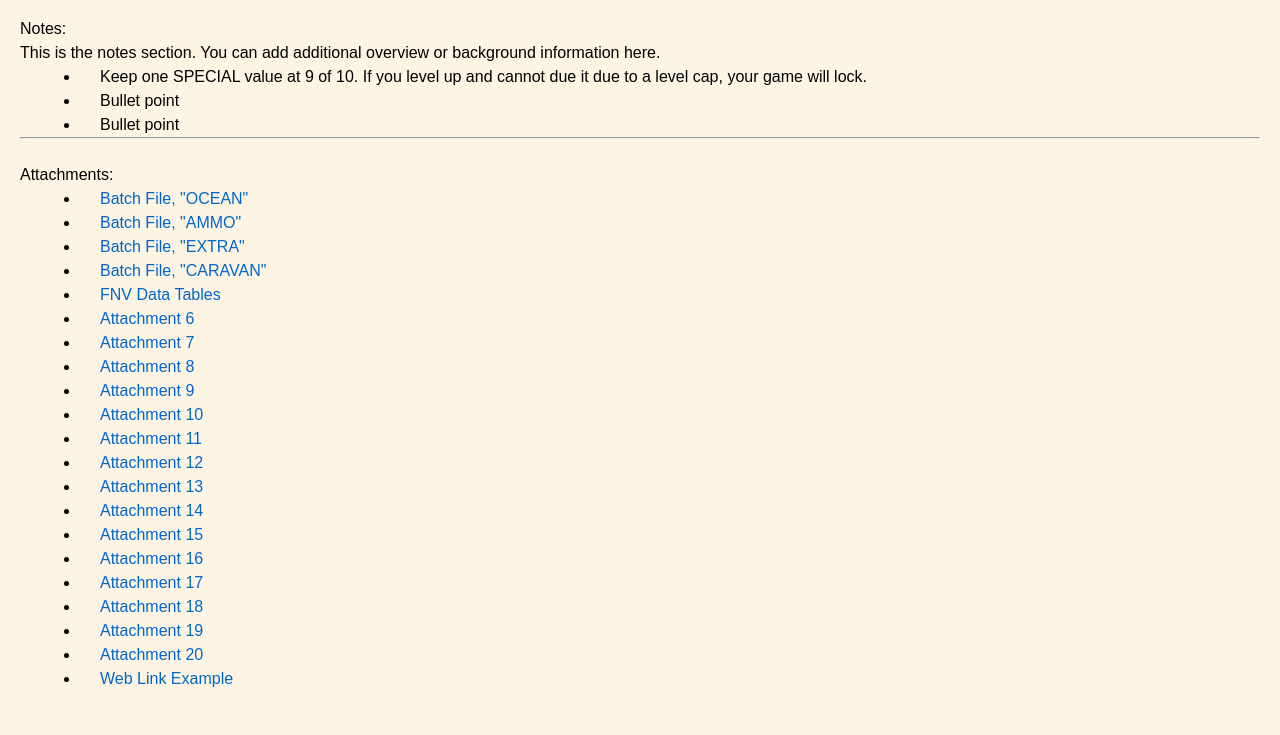
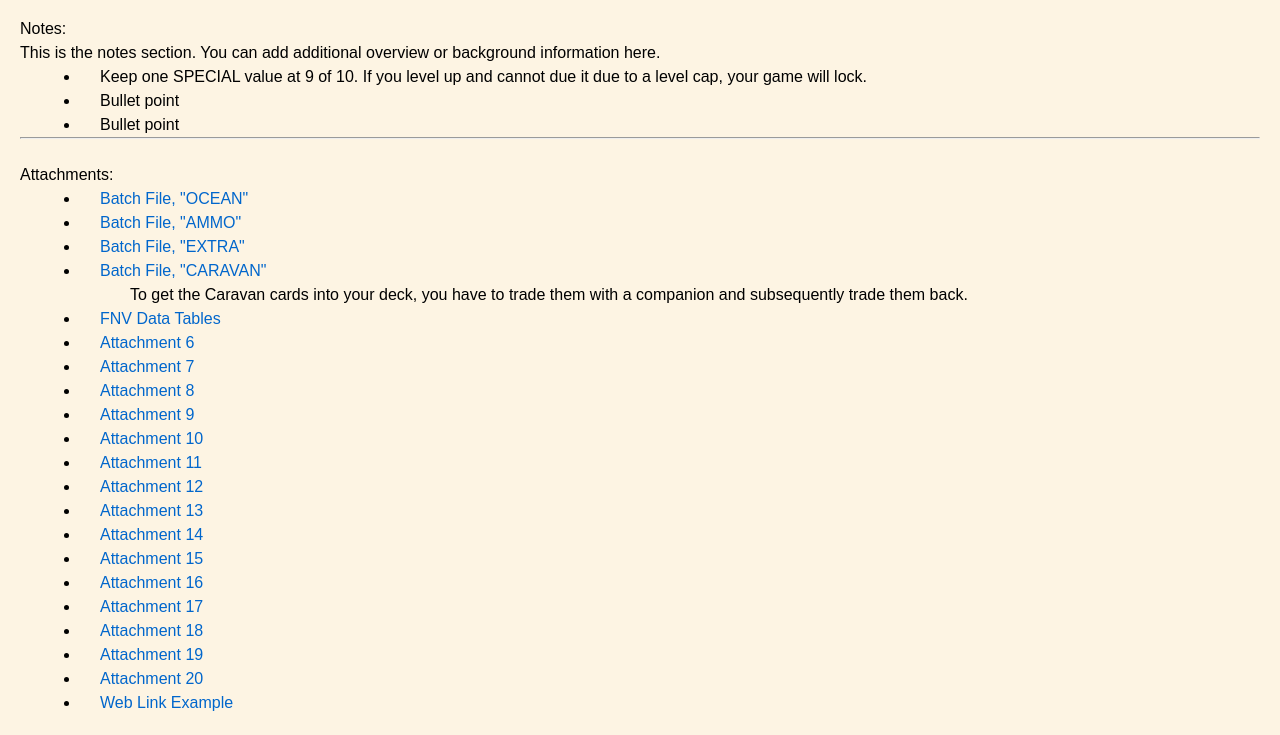
Before and after one commit to EX070694/FNV, a plain HTML site: page index.html in a window 1280 px wide. Shown: the part 845-1580 px from the top of the page. Before the commit the page ends 1556 px from the top, so only its background shows below. Drawn offline with Linux system fonts and the light colour scheme.

Commit message:
Update index.html

```diff
--- a/index.html
+++ b/index.html
@@ -151,6 +151,7 @@
             <li><a href="AMMO.txt" target="_blank">Batch File, "AMMO"</a></li>
             <li><a href="EXTRA.txt" target="_blank">Batch File, "EXTRA"</a></li>
             <li><a href="CARAVAN.txt" target="_blank">Batch File, "CARAVAN"</a></li>
+            <li class="indent-1">To get the Caravan cards into your deck, you have to trade them with a companion and subsequently trade them back.</li>
             <li><a href="FNV_Data.ods" target="_blank">FNV Data Tables</a></li>
             <li><a href="Attachment_6.pdf" target="_blank">Attachment 6</a></li>
             <li><a href="Attachment_7.pdf" target="_blank">Attachment 7</a></li>
```
